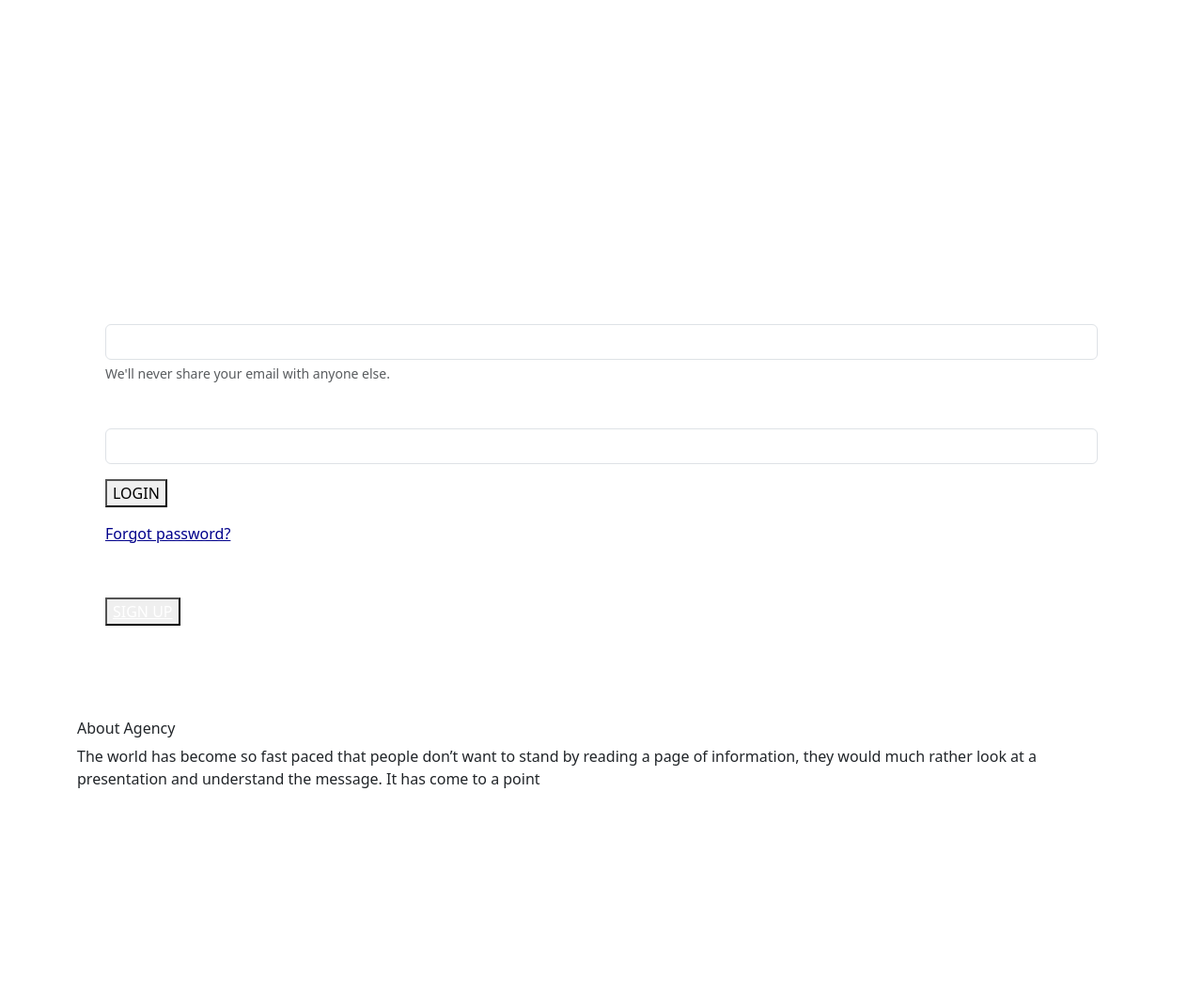
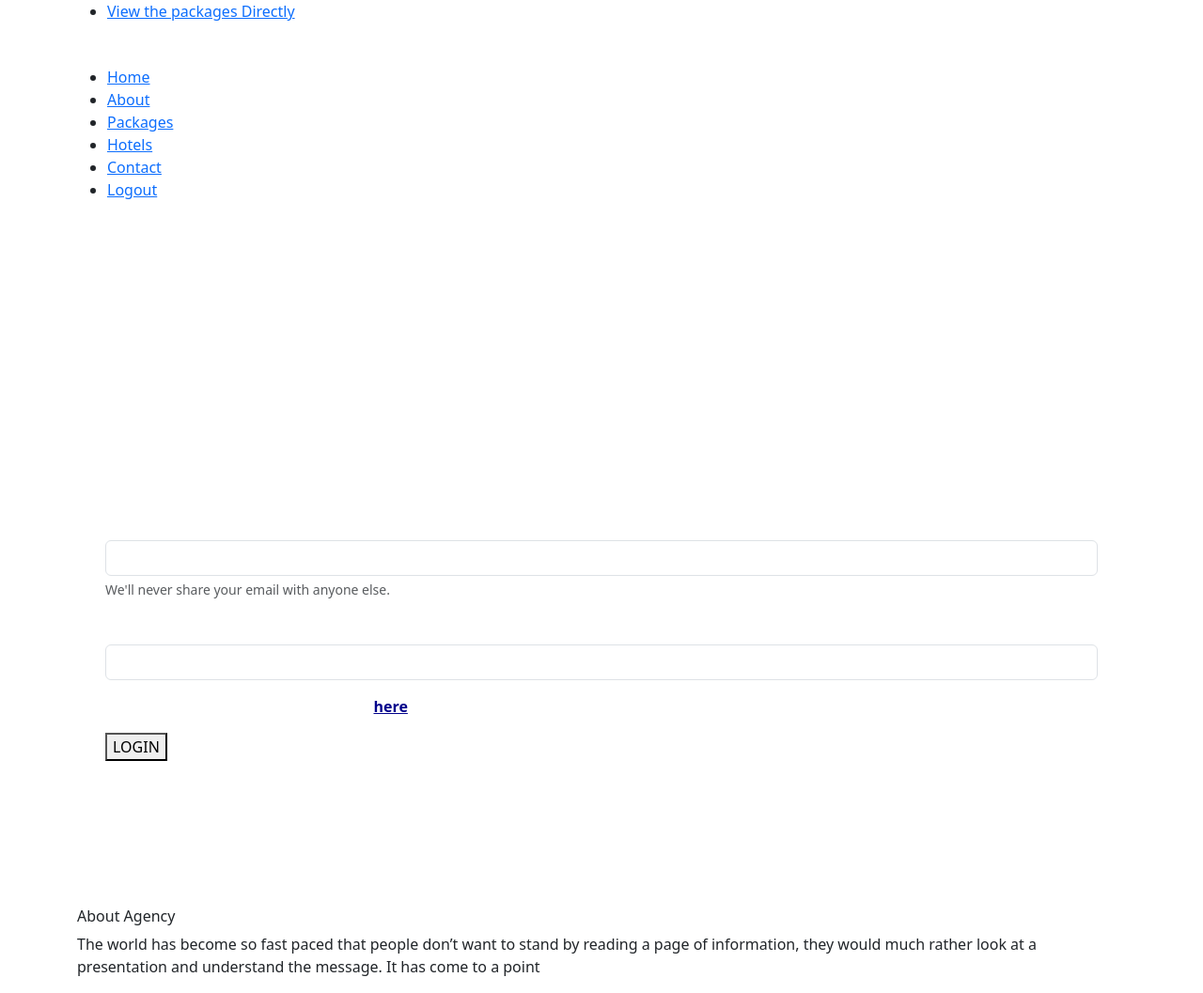
Before and after one commit to jayduttbhatt1999/Travelaholic, a Django app: page / in a window 1280 px wide. Shown: the whole page at 94% size. Before the commit the page ends 839 px from the top, so only its background shows below. Run offline with Django 4.2, Linux system fonts and the light colour scheme; some libraries are stand-ins or nearby versions.

Commit message:
login page updated

```diff
--- a/Travelaholic/settings.py
+++ b/Travelaholic/settings.py
@@ -131,3 +131,5 @@ STATICFILES_DIRS = [
 # https://docs.djangoproject.com/en/4.1/ref/settings/#default-auto-field
 
 DEFAULT_AUTO_FIELD = 'django.db.models.BigAutoField'
+
+LOGIN_REDIRECT_URL = '/index/'
--- a/app/templates/app/hotels.html
+++ b/app/templates/app/hotels.html
@@ -1,5 +1,4 @@
 {% extends 'app/base.html' %}
-
 <!DOCTYPE html>
 <html lang="zxx" class="no-js">
 
@@ -55,7 +54,7 @@
                 {% for hotel_obj in hotel_objs %}
                     <div class="col-lg-4">
                         <div class="single-destinations">
-                            <div class="thumb" ">
+                            <div class="thumb">
                                 <img style="object-fit: cover" height="150" width="349"  src="{{ hotel_obj.url }}" alt=""/>
                             </div>
                             <div class="details">
--- a/app/templates/app/index.html
+++ b/app/templates/app/index.html
@@ -16,7 +16,6 @@
     <meta charset="UTF-8">
     <!-- Site Title -->
     <title>Travel</title>
-
     {% block start %}
     <link href="{% static 'css/animate.min.css' %}" rel="stylesheet">
     <link href="{% static 'css/linearicons.css' %}" rel="stylesheet">
--- a/app/templates/app/login.html
+++ b/app/templates/app/login.html
@@ -1,5 +1,5 @@
 {% extends 'app/base.html' %}
-{% block start %}
+
 
 <head>
     <style>
@@ -8,6 +8,7 @@
 }
     </style>
 </head>
+{% block start %}
 <div class="banner-area" style="padding: 100px; margin: fill">
     <div class="relative text-white container">
         <form method="POST">
@@ -31,11 +32,10 @@
                 <label for="exampleInputPassword1" class="form-label">Password</label>
                 <input type="password" name="password" class="form-control" id="exampleInputPassword1">
             </div>
+               <p style="color: white;font-weight:600">Don't have an account ? Create one <a style="color: darkblue" href="{% url 'app:register_page' %}">here</a></p>
             <button type="submit" style="alignment-baseline: center" class="primary-btn text-uppercase">Login</button>
         </form>
-        <p><a href="{% url 'app:passwordreset' %}"  style="color: darkblue;font-weight: 500;">Forgot password?</a></p>
-        <p style="color: white;font-weight:600">Don't have an account ?</p>
-        <button type="submit" style="alignment-baseline: center" class="primary-btn text-uppercase"><a style="color: white" href="{% url 'app:register_page' %}"> SIGN UP</a></button>
+        <p><a href="{% url 'app:passwordreset' %}"  style="color: white;font-weight: 500;">Forgot password?</a></p>
     </div>
 </div>
 {% endblock %}
```
